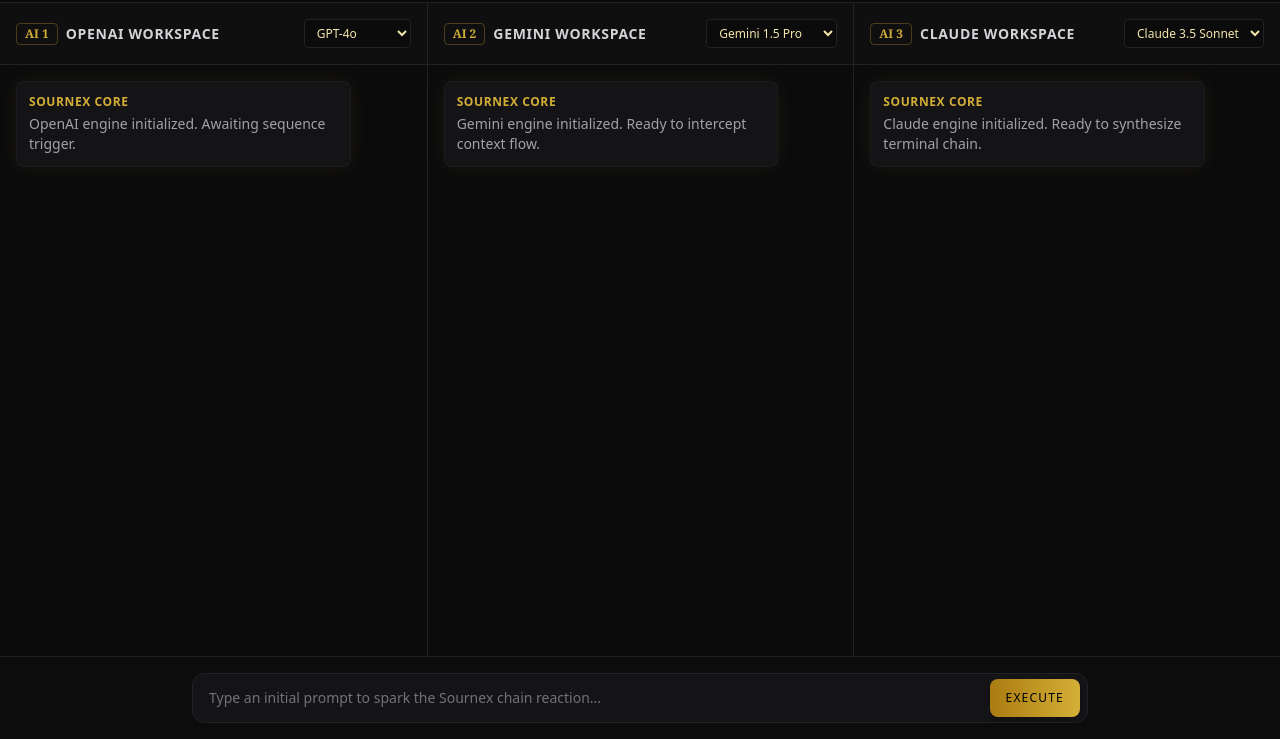
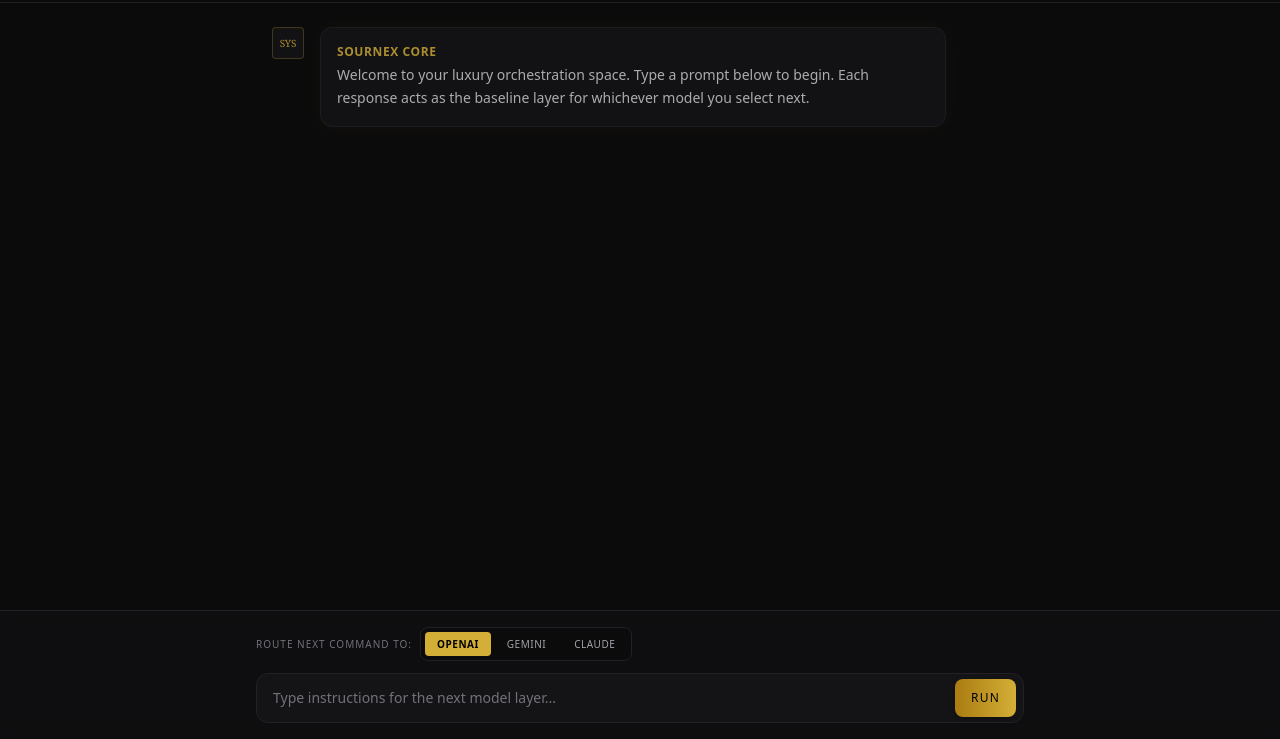
Before and after one commit to Souradip0001/SourNex, a website: page index.html in a window 1280 px wide. Shown: the part 61-800 px from the top of the page. Drawn offline with nearby package versions, Linux system fonts and the light colour scheme.

Commit message:
Layout change

```diff
--- a/index.html
+++ b/index.html
@@ -3,7 +3,7 @@
 <head>
     <meta charset="UTF-8">
     <meta name="viewport" content="width=device-width, initial-scale=1.0">
-    <title>SOURNEX | Multi-AI Luxury Orchestration</title>
+    <title>SOURNEX | Multi-AI Luxury Thread</title>
     <!-- Tailwind CSS CDN -->
     <script src="https://cdn.tailwindcss.com"></script>
     <script>
@@ -23,22 +23,21 @@
                         }
                     },
                     boxShadow: {
-                        'gold-glow': '0 0 20px rgba(212, 175, 55, 0.08)',
-                        'gold-glow-focus': '0 0 25px rgba(212, 175, 55, 0.2)'
+                        'gold-glow': '0 0 20px rgba(212, 175, 55, 0.05)',
+                        'gold-glow-focus': '0 0 25px rgba(212, 175, 55, 0.15)'
                     }
                 }
             }
         }
     </script>
     <style>
-        /* Custom smooth scrollbar for premium feel */
         ::-webkit-scrollbar { width: 4px; }
         ::-webkit-scrollbar-track { background: #0B0B0C; }
         ::-webkit-scrollbar-thumb { background: #222226; border-radius: 2px; }
         ::-webkit-scrollbar-thumb:hover { background: #D4AF37; }
 
         .gold-gradient-text {
-            background: linear-gradient(135deg, #FFF 30%, #D4AF37 100%);
+            background: linear-gradient(135deg, #FFF 40%, #D4AF37 100%);
             -webkit-background-clip: text;
             -webkit-text-fill-color: transparent;
         }
@@ -49,98 +48,66 @@
     <!-- Premium Top Navigation Bar -->
     <header class="h-16 border-b border-luxury-border bg-luxury-dark/80 backdrop-blur-md sticky top-0 z-50 px-6 flex items-center justify-between">
         <div class="flex items-center space-x-3">
-            <!-- Luxury minimalist geometric logo placeholder -->
             <div class="h-8 w-8 border border-luxury-gold flex items-center justify-center rotate-45 transform transition-transform hover:rotate-90 duration-500">
                 <span class="-rotate-45 text-xs font-serif text-luxury-gold font-bold">S</span>
             </div>
             <h1 class="text-xl font-bold tracking-[0.25em] uppercase gold-gradient-text">Sournex</h1>
         </div>
         <div class="flex items-center space-x-4">
-            <span class="text-xs tracking-widest text-zinc-500 uppercase">Tier: Infinite</span>
+            <span class="text-xs tracking-widest text-zinc-500 uppercase">Engine: Sequential</span>
             <div class="h-2 w-2 rounded-full bg-luxury-gold animate-pulse"></div>
         </div>
     </header>
 
-    <!-- Main Dynamic Workspace Layout -->
-    <main class="flex-1 grid grid-cols-1 md:grid-cols-3 divide-y md:divide-y-0 md:divide-x divide-luxury-border h-[calc(100vh-4rem)] overflow-hidden">
+    <!-- Main Thread Area (Single Unified Column Layout) -->
+        <main class="flex-1 max-w-3xl w-full mx-auto px-4 py-6 overflow-y-auto space-y-6 h-[calc(100vh-8.5rem)]" id="chat-thread">
 
-        <!-- COLUMN 1: OPENAI -->
-        <section class="flex flex-col h-full bg-luxury-dark">
-            <div class="p-4 border-b border-luxury-border bg-luxury-surface/40 flex items-center justify-between">
-                <div class="flex items-center space-x-2">
-                    <span class="text-xs font-serif text-luxury-gold font-bold border border-luxury-gold/30 px-2 py-0.5 rounded">AI 1</span>
-                    <h2 class="text-sm font-semibold tracking-wider uppercase text-zinc-300">OpenAI Workspace</h2>
-                </div>
-                <select class="bg-luxury-dark border border-luxury-border text-xs text-luxury-gold-light focus:border-luxury-gold focus:outline-none px-2 py-1 rounded">
-                    <option>GPT-4o</option>
-                    <option>GPT-4o-mini</option>
-                    <option>o1-preview</option>
-                </select>
+        <div class="flex items-start space-x-4 opacity-80 animate-fade-in">
+            <div class="h-8 w-8 rounded border border-luxury-gold/30 bg-luxury-surface flex items-center justify-center flex-shrink-0 text-[10px] text-luxury-gold font-serif">
+                SYS
             </div>
-            <!-- Chat Feed Output Container -->
-            <div id="openai-feed" class="flex-1 p-4 overflow-y-auto space-y-4">
-                <!-- System intro message -->
-                <div class="max-w-[85%] bg-luxury-surface border border-luxury-border/60 p-3 rounded-lg shadow-gold-glow">
-                    <p class="text-xs text-luxury-gold tracking-wider uppercase mb-1 font-semibold">Sournex Core</p>
-                    <p class="text-sm text-zinc-400">OpenAI engine initialized. Awaiting sequence trigger.</p>
+            <div class="bg-luxury-surface border border-luxury-border p-4 rounded-xl shadow-gold-glow max-w-[85%]">
+                <p class="text-xs text-luxury-gold tracking-wider uppercase mb-1 font-semibold">Sournex Core</p>
+                <p class="text-sm text-zinc-300 leading-relaxed">
+                    Welcome to your luxury orchestration space. Type a prompt below to begin. Each response acts as the baseline layer for whichever model you select next.
+                </p>
+            </div>
+        </div>
+
+        </main>
+
+
+    <!-- Master Command Center Menu Bar -->
+    <footer class="p-4 border-t border-luxury-border bg-luxury-surface/40 backdrop-blur-md">
+        <div class="max-w-3xl mx-auto space-y-3">
+
+            <!-- Model Routing Toolbar Selector -->
+            <div class="flex items-center space-x-2 text-xs">
+                <span class="text-zinc-500 uppercase tracking-widest text-[10px]">Route next command to:</span>
+
+                <!-- Target Model Buttons -->
+                <div class="flex items-center bg-luxury-dark p-1 rounded-lg border border-luxury-border space-x-1">
+                    <button class="px-3 py-1 rounded bg-luxury-gold text-black font-semibold uppercase tracking-wider text-[10px] transition-all duration-200">
+                        OpenAI
+                    </button>
+                    <button class="px-3 py-1 rounded text-zinc-400 hover:text-white uppercase tracking-wider text-[10px] transition-all duration-200">
+                        Gemini
+                    </button>
+                    <button class="px-3 py-1 rounded text-zinc-400 hover:text-white uppercase tracking-wider text-[10px] transition-all duration-200">
+                        Claude
+                    </button>
                 </div>
             </div>
-        </section>
 
-        <!-- COLUMN 2: GEMINI -->
-        <section class="flex flex-col h-full bg-luxury-dark">
-            <div class="p-4 border-b border-luxury-border bg-luxury-surface/40 flex items-center justify-between">
-                <div class="flex items-center space-x-2">
-                    <span class="text-xs font-serif text-luxury-gold font-bold border border-luxury-gold/30 px-2 py-0.5 rounded">AI 2</span>
-                    <h2 class="text-sm font-semibold tracking-wider uppercase text-zinc-300">Gemini Workspace</h2>
-                </div>
-                <select class="bg-luxury-dark border border-luxury-border text-xs text-luxury-gold-light focus:border-luxury-gold focus:outline-none px-2 py-1 rounded">
-                    <option>Gemini 1.5 Pro</option>
-                    <option>Gemini 1.5 Flash</option>
-                    <option>Gemini Ultra</option>
-                </select>
+            <!-- Main Input field structure -->
+            <div class="relative flex items-center">
+                <textarea id="master-input" rows="1" class="w-full bg-luxury-surface border border-luxury-border text-white placeholder-zinc-500 text-sm rounded-xl pl-4 pr-16 py-3.5 focus:outline-none focus:border-luxury-gold focus:shadow-gold-glow-focus resize-none transition-all duration-300" placeholder="Type instructions for the next model layer..."></textarea>
+
+                <button id="send-btn" class="absolute right-2 top-1.5 bottom-1.5 px-4 bg-gradient-to-r from-luxury-gold-muted to-luxury-gold text-black font-medium text-xs tracking-widest uppercase rounded-lg hover:from-luxury-gold hover:to-luxury-gold-light transition-all duration-300 shadow-md active:scale-95">
+                    Run
+                </button>
             </div>
-            <!-- Chat Feed Output Container -->
-            <div id="gemini-feed" class="flex-1 p-4 overflow-y-auto space-y-4">
-                <div class="max-w-[85%] bg-luxury-surface border border-luxury-border/60 p-3 rounded-lg shadow-gold-glow">
-                    <p class="text-xs text-luxury-gold tracking-wider uppercase mb-1 font-semibold">Sournex Core</p>
-                    <p class="text-sm text-zinc-400">Gemini engine initialized. Ready to intercept context flow.</p>
-                </div>
-            </div>
-        </section>
 
-        <!-- COLUMN 3: CLAUDE -->
-        <section class="flex flex-col h-full bg-luxury-dark">
-            <div class="p-4 border-b border-luxury-border bg-luxury-surface/40 flex items-center justify-between">
-                <div class="flex items-center space-x-2">
-                    <span class="text-xs font-serif text-luxury-gold font-bold border border-luxury-gold/30 px-2 py-0.5 rounded">AI 3</span>
-                    <h2 class="text-sm font-semibold tracking-wider uppercase text-zinc-300">Claude Workspace</h2>
-                </div>
-                <select class="bg-luxury-dark border border-luxury-border text-xs text-luxury-gold-light focus:border-luxury-gold focus:outline-none px-2 py-1 rounded">
-                    <option>Claude 3.5 Sonnet</option>
-                    <option>Claude 3.5 Opus</option>
-                    <option>Claude 3 Haiku</option>
-                </select>
-            </div>
-            <!-- Chat Feed Output Container -->
-            <div id="claude-feed" class="flex-1 p-4 overflow-y-auto space-y-4">
-                <div class="max-w-[85%] bg-luxury-surface border border-luxury-border/60 p-3 rounded-lg shadow-gold-glow">
-                    <p class="text-xs text-luxury-gold tracking-wider uppercase mb-1 font-semibold">Sournex Core</p>
-                    <p class="text-sm text-zinc-400">Claude engine initialized. Ready to synthesize terminal chain.</p>
-                </div>
-            </div>
-        </section>
-
-    </main>
-
-    <!-- Unified Master Input Bar Area -->
-    <footer class="p-4 border-t border-luxury-border bg-luxury-surface/20 backdrop-blur-md">
-        <div class="max-w-4xl mx-auto relative flex items-center">
-            <textarea id="master-input" rows="1" class="w-full bg-luxury-surface border border-luxury-border text-white placeholder-zinc-500 text-sm rounded-xl pl-4 pr-16 py-3.5 focus:outline-none focus:border-luxury-gold focus:shadow-gold-glow-focus resize-none transition-all duration-300" placeholder="Type an initial prompt to spark the Sournex chain reaction..."></textarea>
-
-            <button id="send-btn" class="absolute right-2 top-1.5 bottom-1.5 px-4 bg-gradient-to-r from-luxury-gold-muted to-luxury-gold text-black font-medium text-xs tracking-widest uppercase rounded-lg hover:from-luxury-gold hover:to-luxury-gold-light transition-all duration-300 shadow-md active:scale-95">
-                Execute
-            </button>
         </div>
     </footer>
 
```
